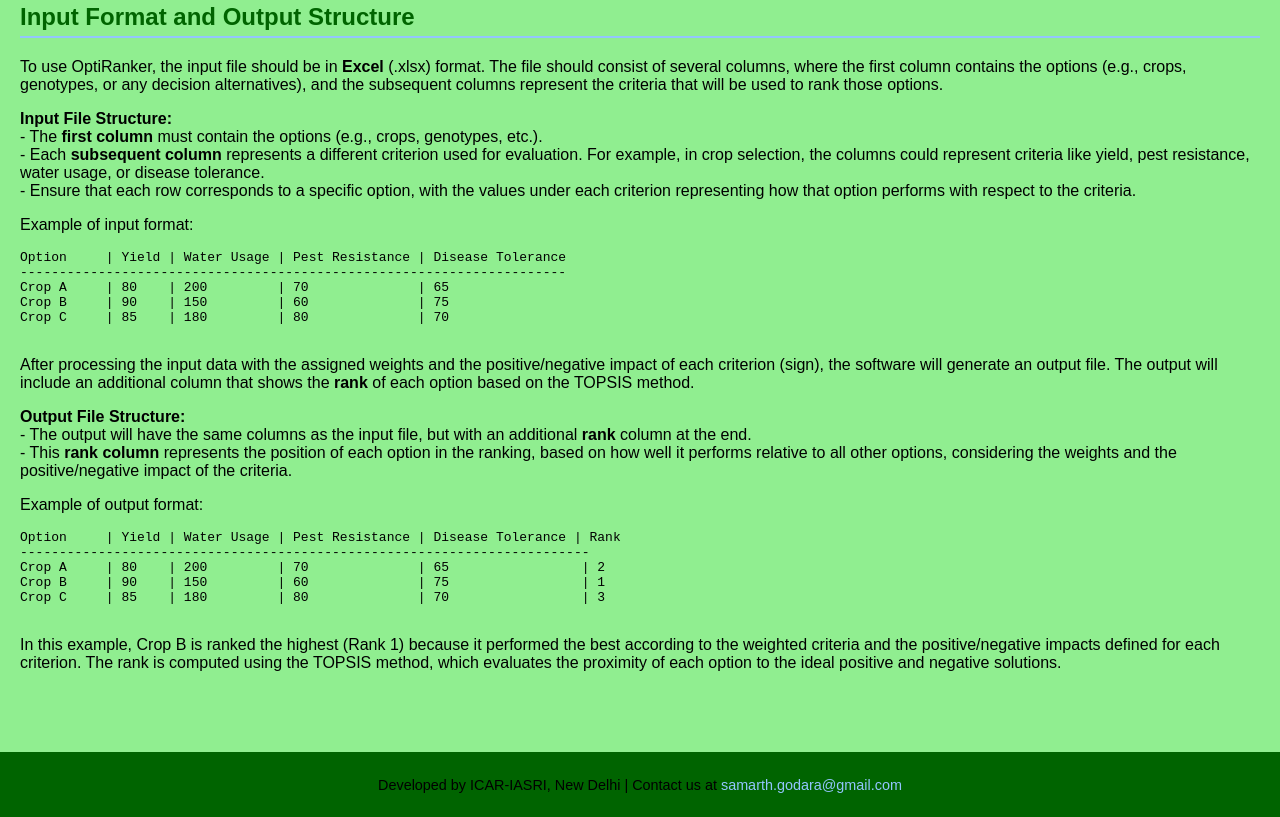
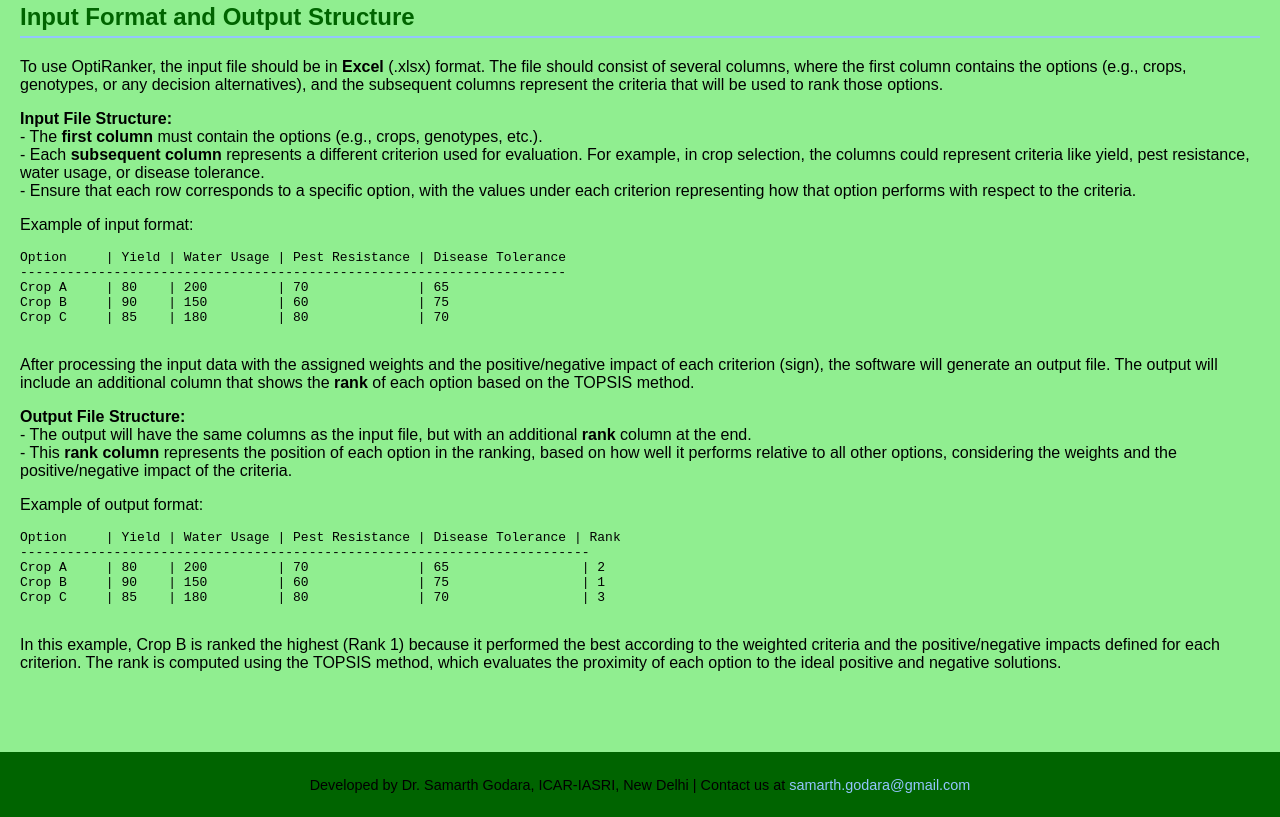
Before and after one commit to Samarth-Godara/OptiRanker, a plain HTML site: page index.html in a window 1280 px wide. Shown: the part 1986-2803 px from the top of the page. Drawn offline with Linux system fonts and the light colour scheme.

Commit message:
Update index.html

```diff
--- a/index.html
+++ b/index.html
@@ -180,7 +180,7 @@ Crop C     | 85    | 180         | 80              | 70                 | 3
 
     </main>
     <footer>
-        <p>Developed by ICAR-IASRI, New Delhi | Contact us at <a href="mailto:samarth.godara@gmail.com">samarth.godara@gmail.com</a></p>
+        <p>Developed by Dr. Samarth Godara, ICAR-IASRI, New Delhi | Contact us at <a href="mailto:samarth.godara@gmail.com">samarth.godara@gmail.com</a></p>
     </footer>
 </body>
 </html>
```
